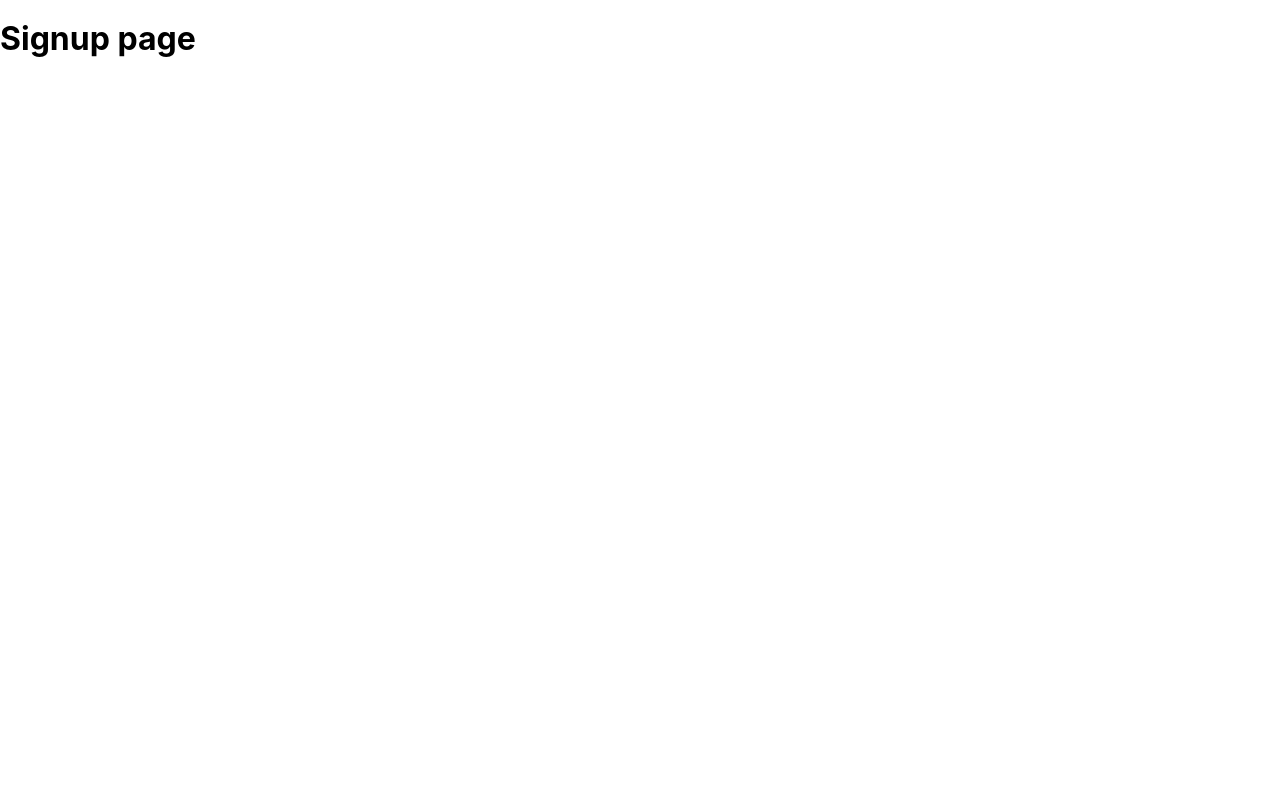
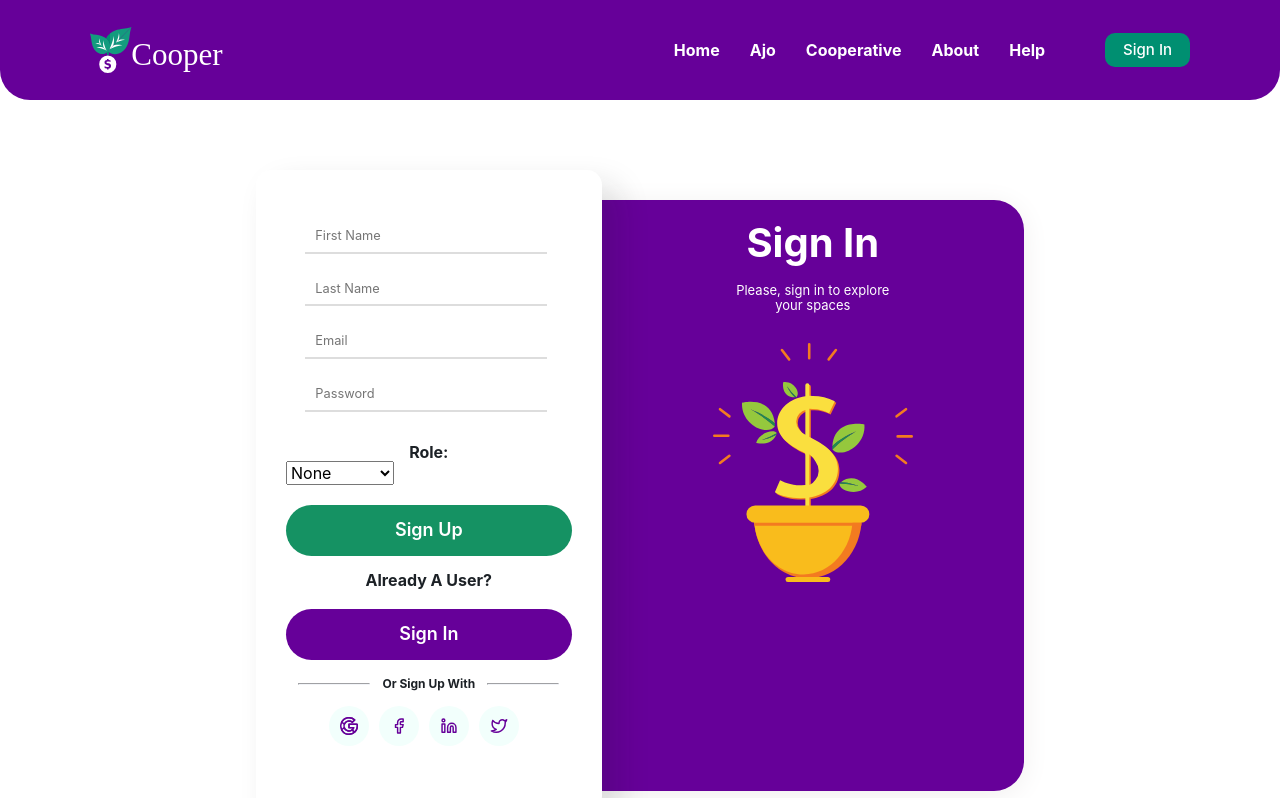
Before and after one commit to chidiogo-akunne/Cooper, a React (Create React App) app: page /signup in a window 1280 px wide. Shown: the top 798 px of the page. Built offline with nearby package versions, Linux system fonts and the light colour scheme.

Commit message:
create sign up page

```diff
--- a/src/pages/signup/index.tsx
+++ b/src/pages/signup/index.tsx
@@ -1,9 +1,143 @@
-import React from "react";
+import React, { useState } from "react";
+import { Link } from "react-router-dom";
 
-export default function SignupPage() {
+import MobileHeader from "../../commons/header/mobileHeader";
+import Banner from "../../components/banner";
+import Card from "../../commons/card";
+import Input from "../../commons/input";
+import SubmitButton from "../../components/submitButton";
+import WebHeader from "../../commons/header/webHeader";
+import MobileFooter from "../../commons/footer/mobileFooter";
+import WebFooter from "../../commons/footer/webFooter";
+
+import "../login/styles.scss";
+
+export default function LoginPage() {
+  const [state, setState] = useState({
+    email: "",
+    password: "",
+    firstName: "",
+    lastName: "",
+    role: "",
+  });
+
+  const { email, password, firstName, lastName } = state;
+
+  const handleChange = (event: any) => {
+    event.persist();
+    setState({
+      ...state,
+      [event.target.name]: event.target.value,
+    });
+  };
+
+  const handleSubmit = (event: any) => {
+    event.preventDefault();
+  };
   return (
-    <div>
-      <h1>Signup page</h1>
+    <div className="login_container">
+      <MobileHeader
+        className="mobile_header"
+        buttonValue="sign in"
+        hamburgerValue="sign in"
+        to="login"
+      />
+      <WebHeader to="login" className="web_header" buttonValue="sign in" />
+      <Banner
+        header="sign up"
+        text="Please fill the form to create an account."
+        cardClass="banner"
+      />
+      <div className="login_content">
+        <Card cardClass="card_cover">
+          <form onSubmit={handleSubmit} className="form">
+            <Input
+              type="text"
+              placeholder="First Name"
+              name="firstName"
+              value={firstName}
+              onChange={handleChange}
+              inputClass="input_container"
+            />
+            <Input
+              type="text"
+              placeholder="Last Name"
+              name="lastName"
+              value={lastName}
+              onChange={handleChange}
+              inputClass="input_container"
+            />
+            <Input
+              type="email"
+              placeholder="Email"
+              name="email"
+              value={email}
+              onChange={handleChange}
+              inputClass="input_container"
+            />
+            <Input
+              type="password"
+              placeholder="Password"
+              name="password"
+              value={password}
+              onChange={handleChange}
+              inputClass="input_container"
+            />
+            <div className="select_container">
+              <h4>Role:</h4>
+              <div className="select">
+                <select>
+                  <option>None</option>
+                  <option>Contributor</option>
+                  <option>Admin</option>
+                </select>
+              </div>
+            </div>
+            <SubmitButton value="sign up" buttonClass="login_button" />
+            <h4>already a user?</h4>
+            <Link to="login">
+              <SubmitButton value="sign in" buttonClass="sign_button" />
+            </Link>
+            <div className="options">
+              <hr />
+              <p>or sign up with</p>
+              <hr />
+            </div>
+            <div className="social_cover">
+              <img
+                src="/images/google.svg"
+                alt="google icon"
+                className="social_icon"
+              />
+              <img
+                src="/images/facebook.svg"
+                alt="facebook icon"
+                className="social_icon"
+              />
+              <img
+                src="/images/linkedin.svg"
+                alt="linkedin icon"
+                className="social_icon"
+              />
+              <img
+                src="/images/twitter.svg"
+                alt="twitter icon"
+                className="social_icon"
+              />
+            </div>
+          </form>
+        </Card>
+        <Card cardClass="second_card_cover">
+          <h1>sign in</h1>
+          <p>
+            Please, sign in to explore <br /> your spaces
+          </p>
+
+          <img src="/images/dollarPot.svg" alt="dollar pot" />
+        </Card>
+      </div>
+      <MobileFooter className="mobile_footer" />
+      <WebFooter className="web_footer" />
     </div>
   );
 }
```
